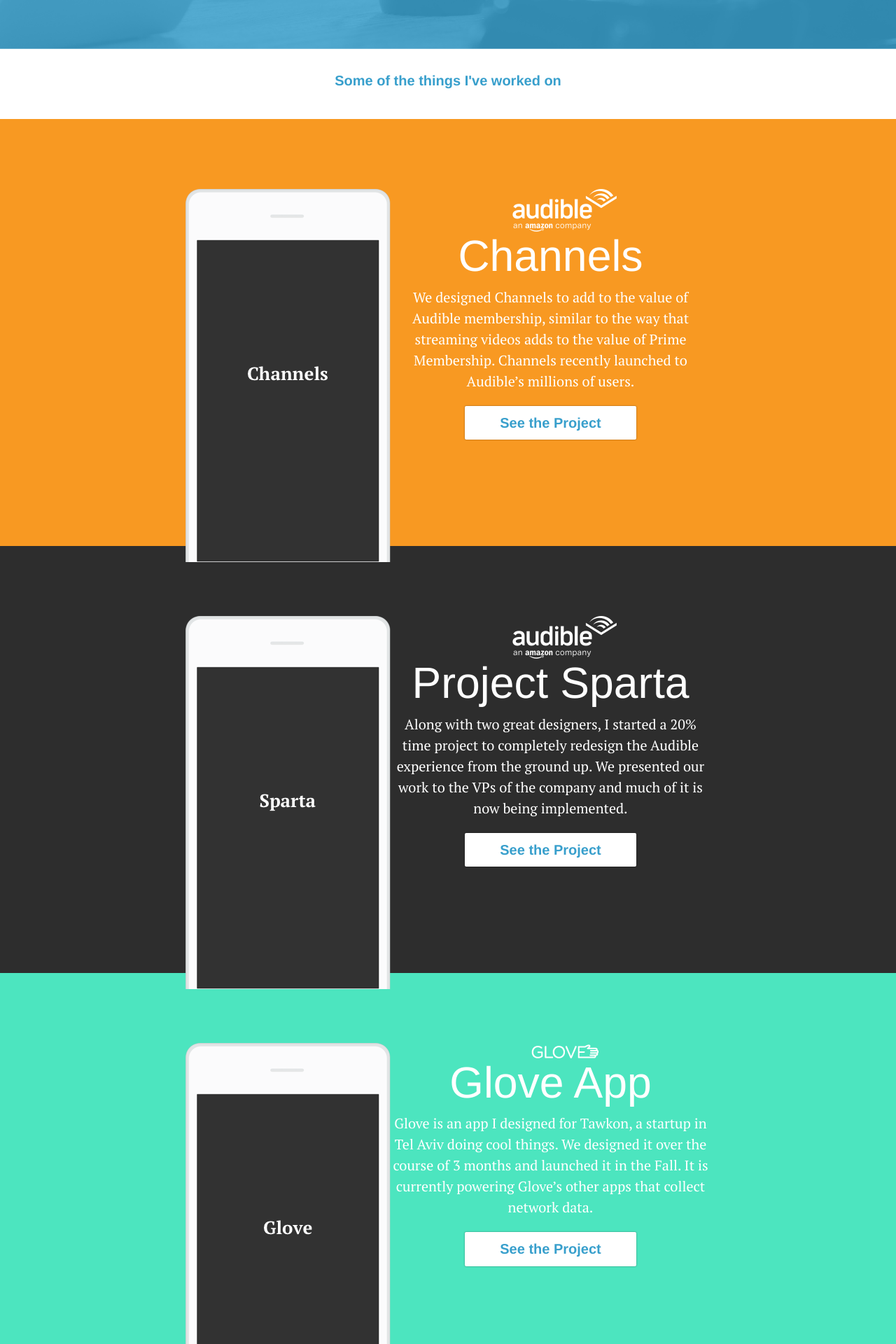
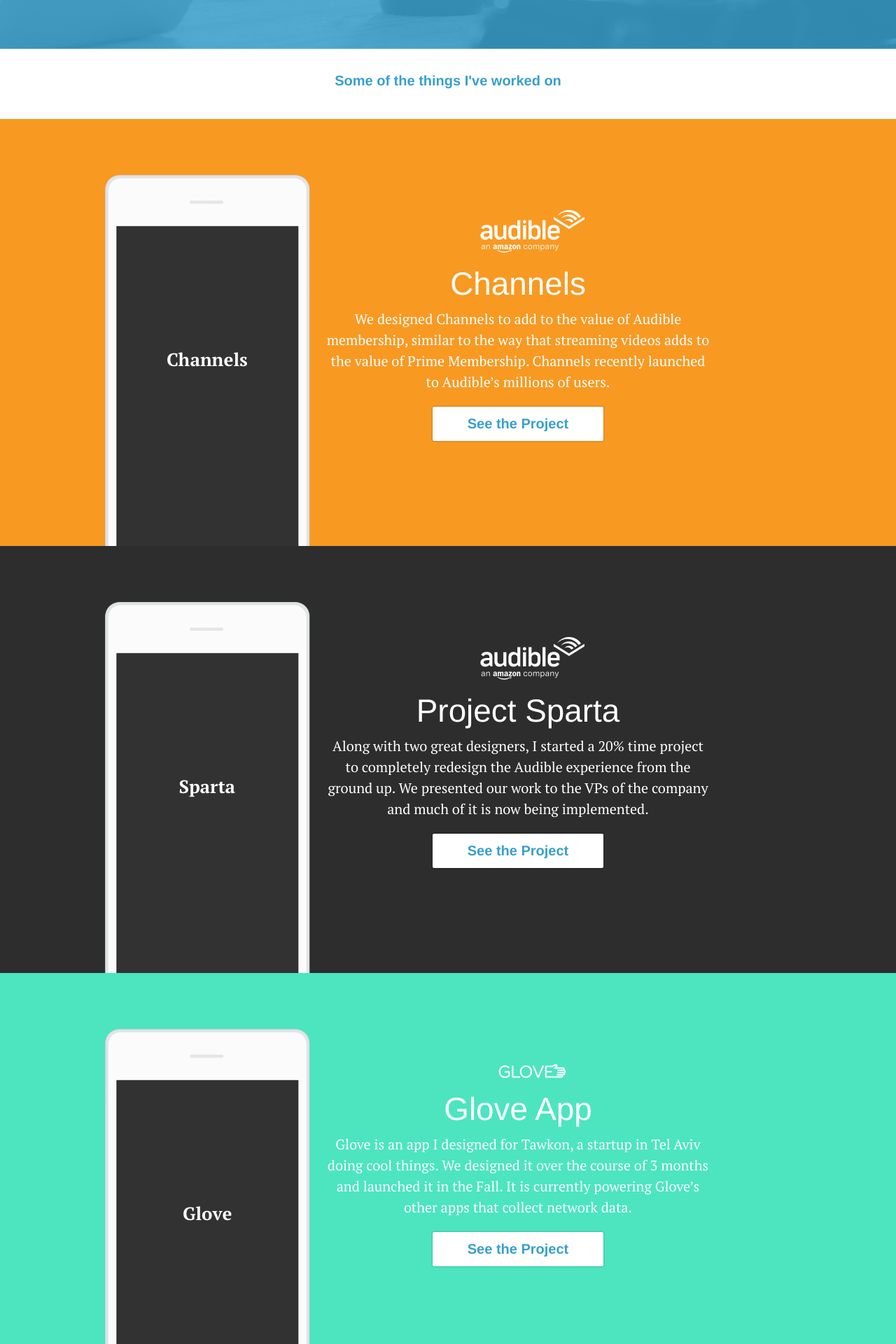
Before and after one commit to aarowilso/portfolioSite1, a Jekyll site: the page built from index.html, in a window 1280 px wide. Shown: the part 540-2460 px from the top of the page at 70% size. Built offline with Jekyll 4.4.1, drawn with Linux system fonts in a browser that asks for light colours.

Commit message:
updated screenshot css to align better

```diff
--- a/_includes/project.html
+++ b/_includes/project.html
@@ -2,11 +2,16 @@
     <div class="container">
         <div class="row">
             <div class="col-lg-8 col-lg-offset-2 text-center">
-                 <img class= "screenshot" src="img/featuredScreenshots/{{ include.screenshot }}">
-                <img class= "logo" src="img/logos/{{ include.logo }}">
-                <h1 class="section-heading">{{ include.title }}</h1>
-                <p>{{ include.description }}</p>
-                <a href="#" class="btn">See the Project</a>
+
+                <div class = "logoAndText">
+                    <img class= "logo" src="img/logos/{{ include.logo }}">
+                    <h1 class="section-heading">{{ include.title }}</h1>
+                    <p class ="descriptionText">{{ include.description }}</p>
+                    <a href="#" class="btn">See the Project</a>
+                </div>
+
+                <img class= "screenshot" src="img/featuredScreenshots/{{ include.screenshot }}">
+
             </div>
         </div>
     </div></section>
--- a/_sass/_base.scss
+++ b/_sass/_base.scss
@@ -148,44 +148,51 @@
 }
 
 .project {
+    height: 610px;
+    position: relative;
+    z-index: 0;
+    .logoAndText {
+         margin-top: 30px;
+    }
     .logo {
         padding-left: 40px;
+        padding-bottom: 20px;
     }
-    // background-repeat: no-repeat;
-    // background-size: 0px 0px;
-    // background-position: left bottom;
+    .screenshot {
+        display: none;
+    }
 
 
-    @media (min-width: 768px) {
+    @media (min-width: 900px) {
         .screenshot {
-            float: left;
+           display: block;
+           position: absolute;
+           left: -100px;
+           top: -20px;
+           z-index: -1;
      }
-     // background-size: 292px 533px;
-     // padding-left: 50px;
-     // .container {
-     //    max-width: 80%;
-     // }
+
+     .logoAndText {
+        margin-left: 200px;
+        max-width: 1000px;
+     }
  }
 }
 
 .channels {
     background-color: #F89922;
-    //background-image: url('../img/featuredScreenshot.png');
 }
 
 .sparta {
     background-color: #2d2d2d;
-   // background-image: url('../img/featuredScreenshot.png');
 }
 
 .glove {
     background-color: #4CE5BF;
-   // background-image: url('../img/featuredScreenshot.png');
 }
 
 .myregistry {
     background-color: #ED7233;
-   // background-image: url('../img/featuredScreenshot.png');
 }
 
 // Bootstrap Overrides
```
